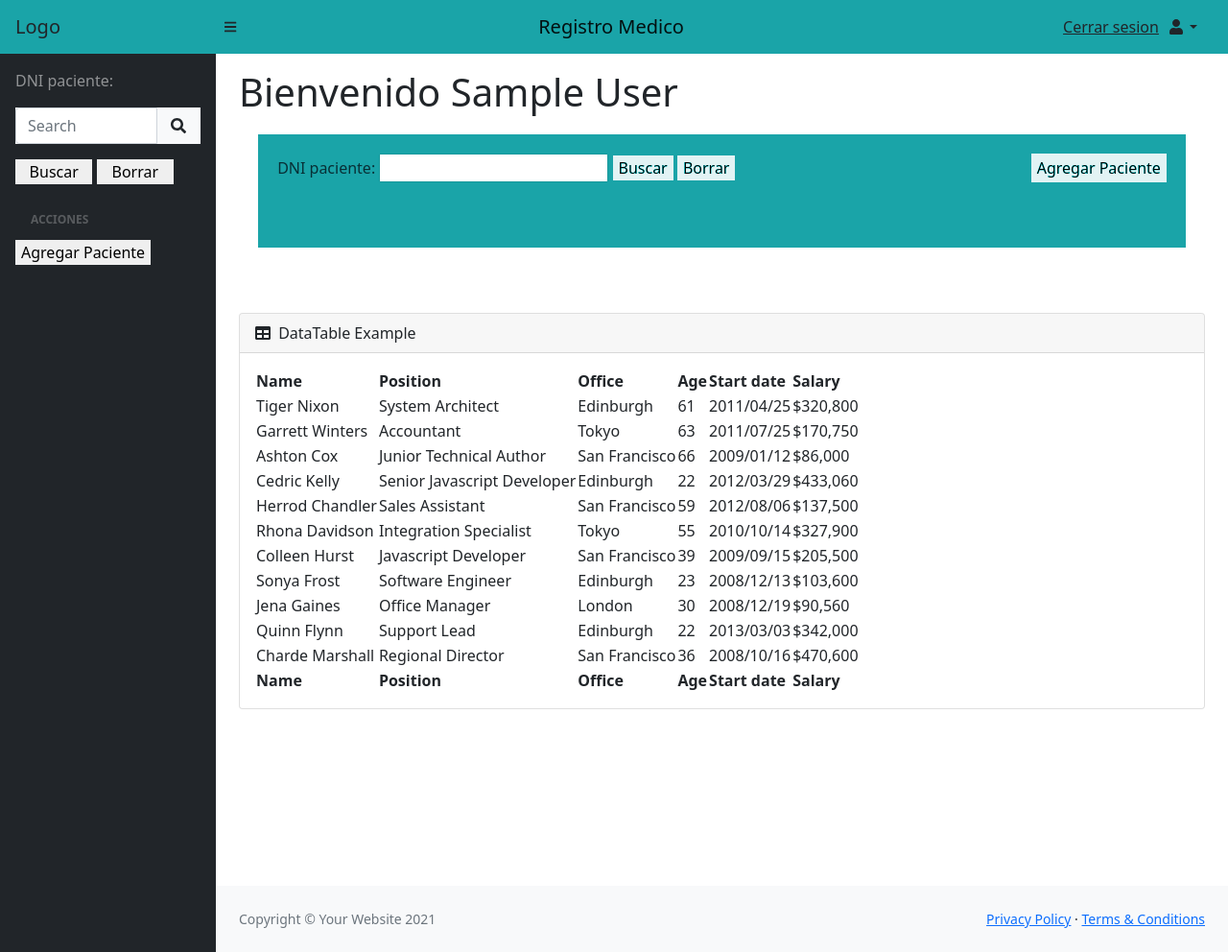
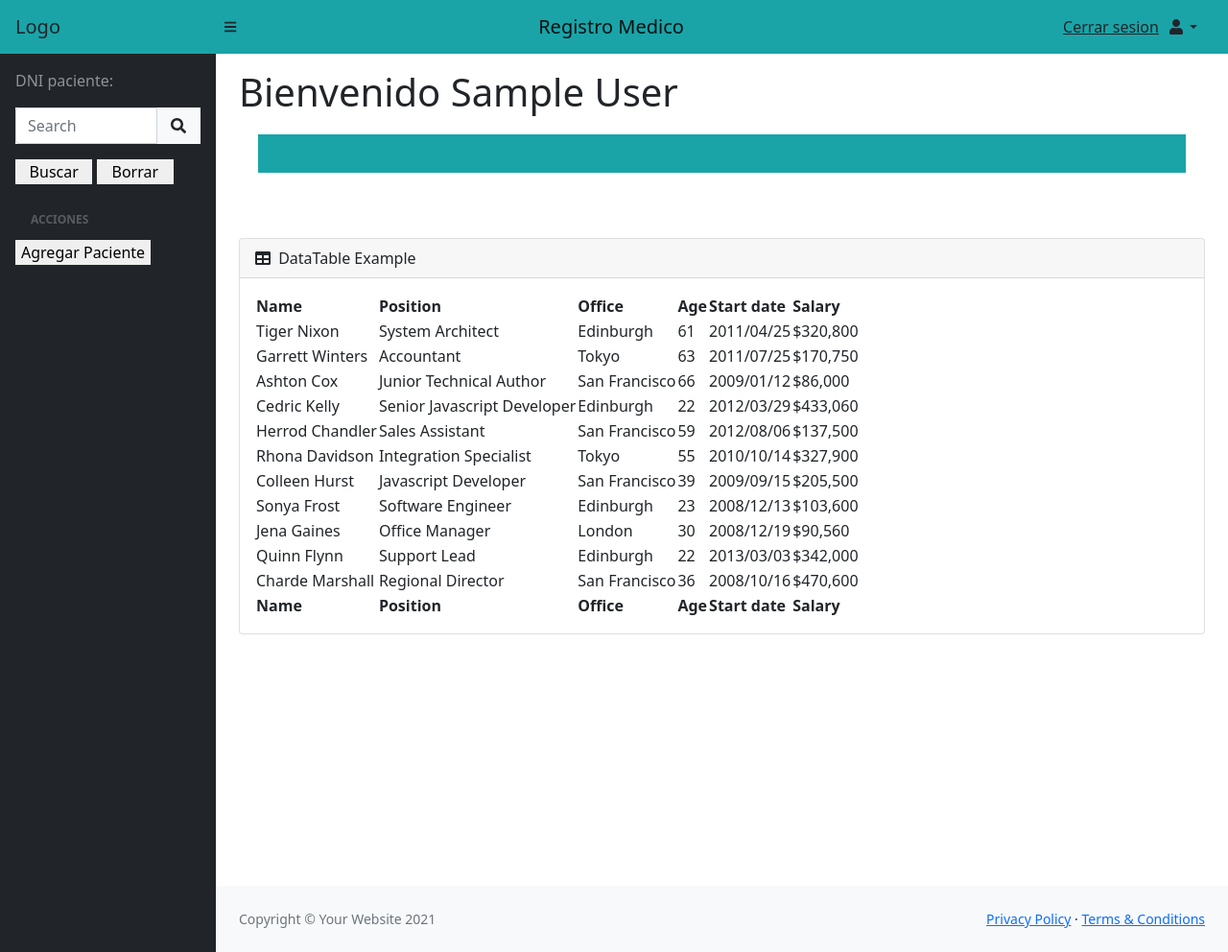
Before and after one commit to gabi-devel/proyectoPP2, a PHP site: page /proyecto/dashboard.php in a window 1280 px wide; the page is wider, and only the part inside the window is pictured. Shown: that part at 96% size. Run offline with PHP 8.4, Linux system fonts and the light colour scheme; the visitor is signed in with stand-in values (Sample User, id 1); a stand-in replaces the project's code that opens the database connection; some libraries are stand-ins or nearby versions.

Commit message:
Add files via upload

```diff
--- a/dashboard.php
+++ b/dashboard.php
@@ -48,7 +48,7 @@
                 <nav class="sb-sidenav accordion sb-sidenav-dark" id="sidenavAccordion">
                     <div class="sb-sidenav-menu">
                         <div class="nav">
-                            <form action="<?php echo "dashboard2.php"?>" method="post" id="myForm" class="mx-3">
+                            <form action="<?php echo "dashboard.php"?>" method="post" id="myForm" class="mx-3">
                                 <label class="my-3">DNI paciente: </label>
                                 <div class="input-group bg-light buscar" data-widget="sidebar-search">
                                     <input class="form-control form-control-sidebar" placeholder="Search" type="number" name="dniPaciente">
@@ -79,14 +79,14 @@
 
             <section id="search_clear">
                 <!-- Buscar - Borrar -->
-                <form action="<?php echo $_SERVER['PHP_SELF'];?>" method="post" class="container_buscar-agregar" id="myForm">
+                <!-- <form action="<?php echo 'dashboard.php'?>" method="post" class="container_buscar-agregar" id="myForm">
                     <div>
                         <label>DNI paciente: <input type="number" name="dniPaciente"></label>
                         <button type="submit" name="submit" value="Buscar">Buscar</button>
                         <button type="submit" name="clear" value="clear" onclick="myFunction()" id="clear">Borrar</button>
                     </div>
                     <button type="button" name="agregar" value="agregar" id="agregarPaciente">Agregar Paciente</button>
-                </form><br><br>
+                </form><br><br> -->
                 <script>
                 document.getElementById("clear").onclick = function(){
                     document.getElementById("myForm").reset();
@@ -133,7 +133,7 @@
                                         <td>'.$dato["dni"].'</td>
                                         <td>'.$dato["fecha_nac"].'</td>
                                         <td>'.$dato["sexo"].'</td>
-                                        <td><form action="../proyectoPP2/fichaPaciente.php" method="post">
+                                        <td><form action="http://localhost/proyecto/fichaPaciente.php" method="post">
                                             <input type="hidden" name="id" value='.$dato["id"].'/>
                                             <input type="submit" value="Info"/>
                                             </form></td>
```
